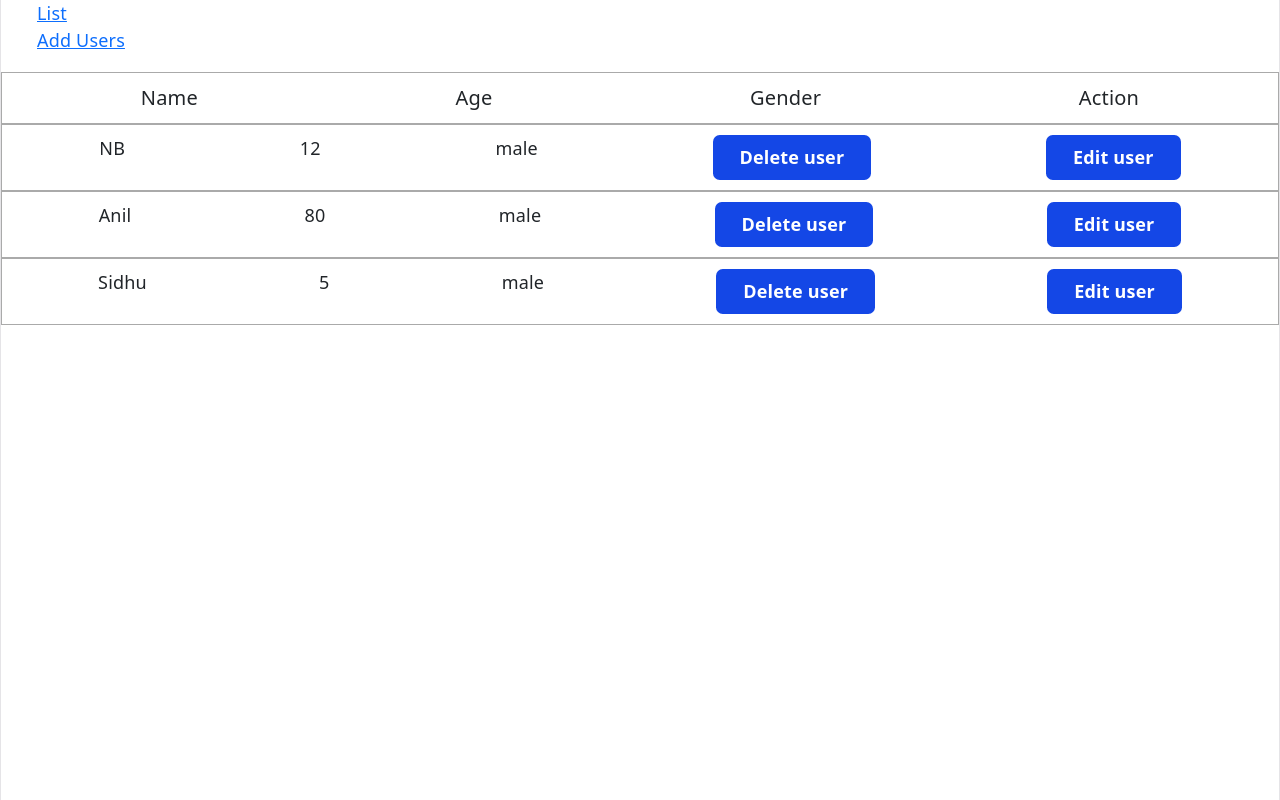
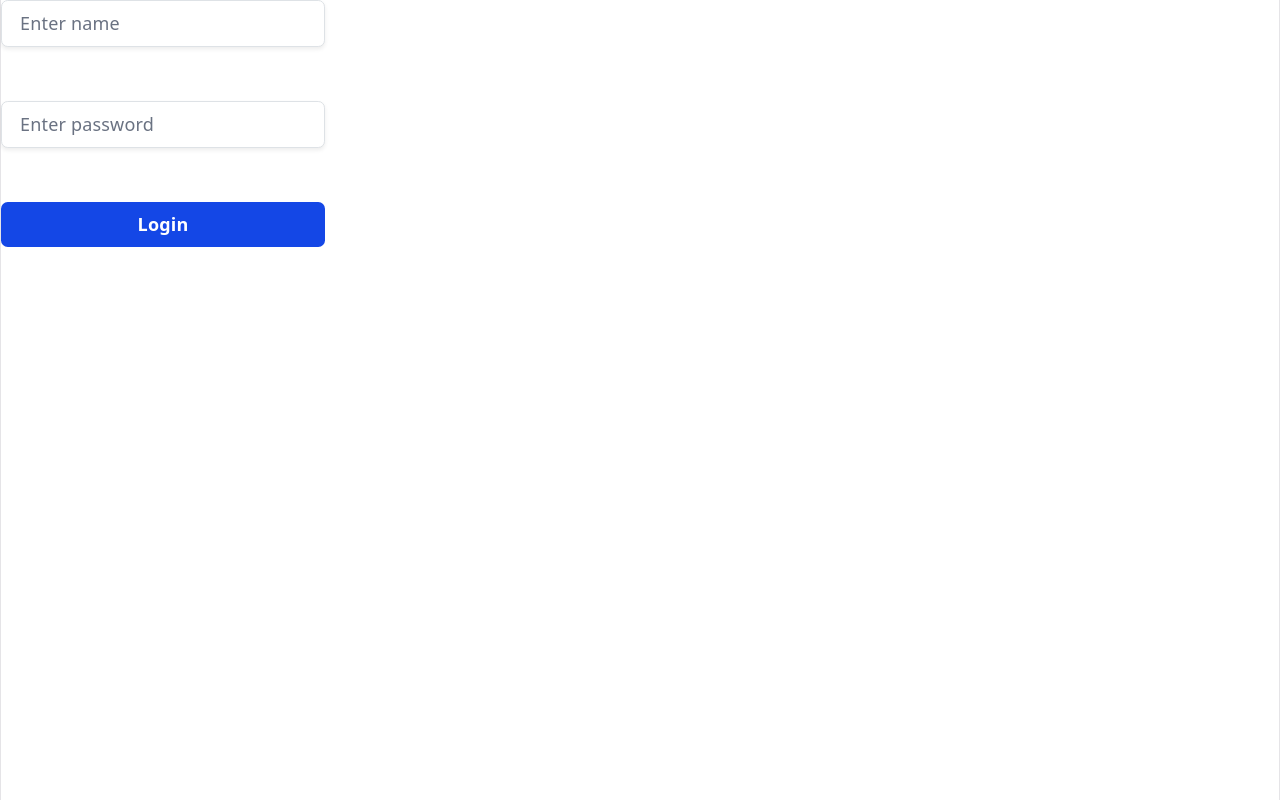
Before and after one commit to codewithnill/reactjs_19_by_code_step_by_step, a React (Vite) app in the folder main/react-blog/: page / in a window 1280 px wide. Built offline with nearby package versions, Linux system fonts and the light colour scheme; data requests are answered from the project's data file.

Commit message:
simple validation in react js.

```diff
--- a/main/react-blog/src/App.jsx
+++ b/main/react-blog/src/App.jsx
@@ -1,31 +1,55 @@
-import { NavLink, Route, Routes } from "react-router";
-import UserList2 from "./UserList2";
-import UserAdd from "./UserAdd";
-import UserEdit from "./UserEdit";
+import { useState } from "react";
+import './css/validation.css'
+
 
 function App() {
 
 
+  const [name,setName]=useState('');
+  const [nameErr,setNameErr]=useState('');
+
+  const [password,setPassword]=useState('');
+  const [passwordErr,setPasswordErr]=useState('');
+
+  const handlename=(event)=>{
+    console.log(event.target.value);
+
+    if(event.target.value.length>5) {
+      setNameErr("Please enter valid username. Only 5 characters.")
+    } else {
+      setNameErr()
+    }
+  }
+
+
+  const handlepassword=(event)=>{
+    let regex=/^[A-Z0-9]+$/i
+    console.log(event.target.value);
+    if(regex.test(event.target.value)) {
+      setPasswordErr()
+
+    } else {
+      setPasswordErr("Please enter valid password. Only numbers and alphabets allowed.")
+    }
+  }
+
 
   return (
     <div>
-      <ul className="nav-list">
-        <li>
-          <NavLink to="/">List</NavLink>
-        </li>
+      <input className={`${nameErr ? 'error' : ''} w-72 max-w-full rounded border border-gray-500 bg-white px-3 py-2 text-black placeholder-gray-500 shadow-sm focus:border-blue-700 focus:outline-none focus:ring-2 focus:ring-blue-200`} type="text" placeholder="Enter name" onChange={handlename} />
+      <br></br>
+      <span className="red-color">{nameErr && nameErr}</span>
+      <br></br>
+      <br></br>
 
-        <li>
-          <NavLink to="/add">Add Users</NavLink>
-        </li>
-      </ul>
-      {/* <h1>Make routes and pages for add user and user list ui</h1> */}
-      {/* <UserList2/> */}
-      <Routes>
-        <Route path="/" element={<UserList2/>}></Route>
-        <Route path="/add" element={<UserAdd/>}></Route>
-        <Route path="/edit/:id" element={<UserEdit/>}></Route>
 
-      </Routes>
+      <input className={`${passwordErr ? 'error' : ''} w-72 max-w-full rounded border border-gray-500 bg-white px-3 py-2 text-black placeholder-gray-500 shadow-sm focus:border-blue-700 focus:outline-none focus:ring-2 focus:ring-blue-200`} type="text" placeholder="Enter password" onChange={handlepassword}></input>
+      <br></br>
+      <span className="red-color">{passwordErr && passwordErr}</span>
+      <br></br>
+      <br></br>
+
+      <button disabled={passwordErr || nameErr} className="w-72 max-w-full rounded bg-blue-700 px-4 py-2 font-semibold text-white hover:bg-blue-800 focus:outline-none focus:ring-2 focus:ring-blue-400 focus:ring-offset-2">Login</button>
 
     </div>
   );
--- /dev/null
+++ b/main/react-blog/src/css/validation.css
@@ -0,0 +1,11 @@
+.error{
+    border: 1px solid red;
+}
+
+.error:focus{
+    outline: 1px solid red;
+}
+
+.red-color{
+    color:red;
+}
```
